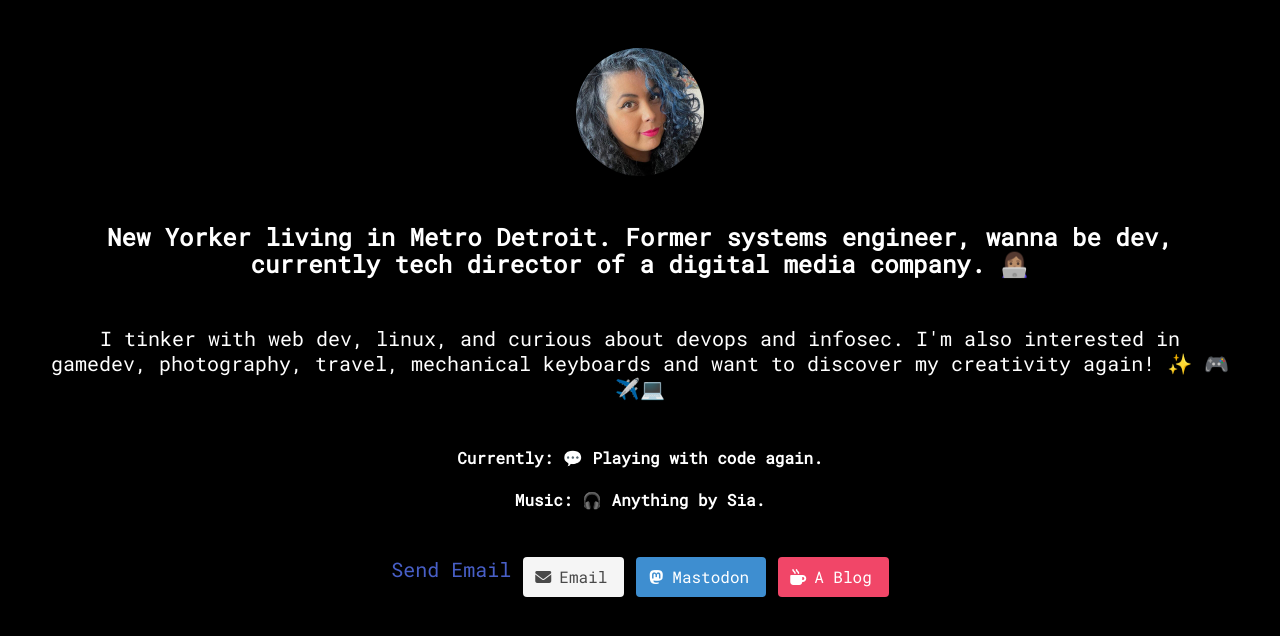
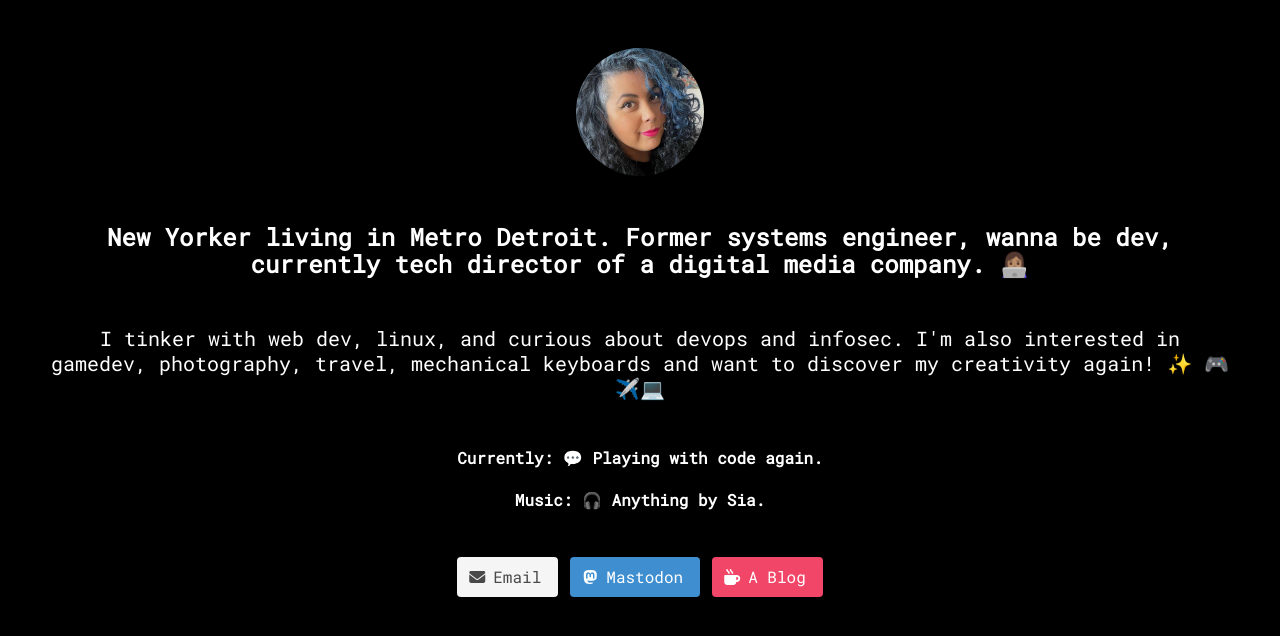
Before and after one commit to CaffeinatedBit/old-links, a plain HTML site: page index.html in a window 1280 px wide. Drawn offline with nearby package versions, Linux system fonts and the light colour scheme.

Commit message:
fixed email addy

```diff
--- a/index.html
+++ b/index.html
@@ -52,7 +52,6 @@
 
           <p class="mb-6">
             <h2 class="subtitle is-5 has-text-centered has-text-white">
-              <a href="mailto:email@example.com?subject=Mail from our Website">Send Email</a>
               <a class="button is-light" href="mailto:binarydigit@duck.com?subject=Mail from BinaryDigit dot io" target="_blank" rel="noopener noreferrer" aria-label="Contact BinaryDigit">
                 <span class="icon">
                   <i class="fa-solid fa-envelope"></i>
```
